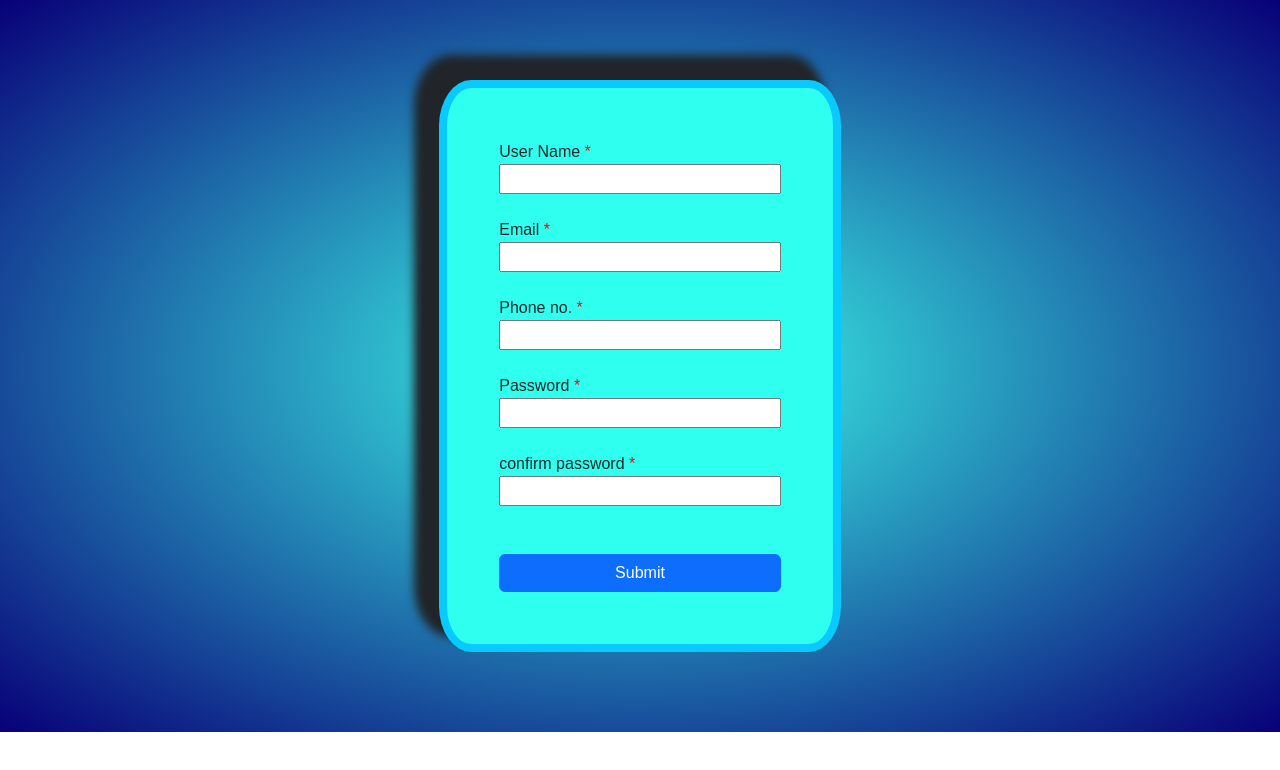
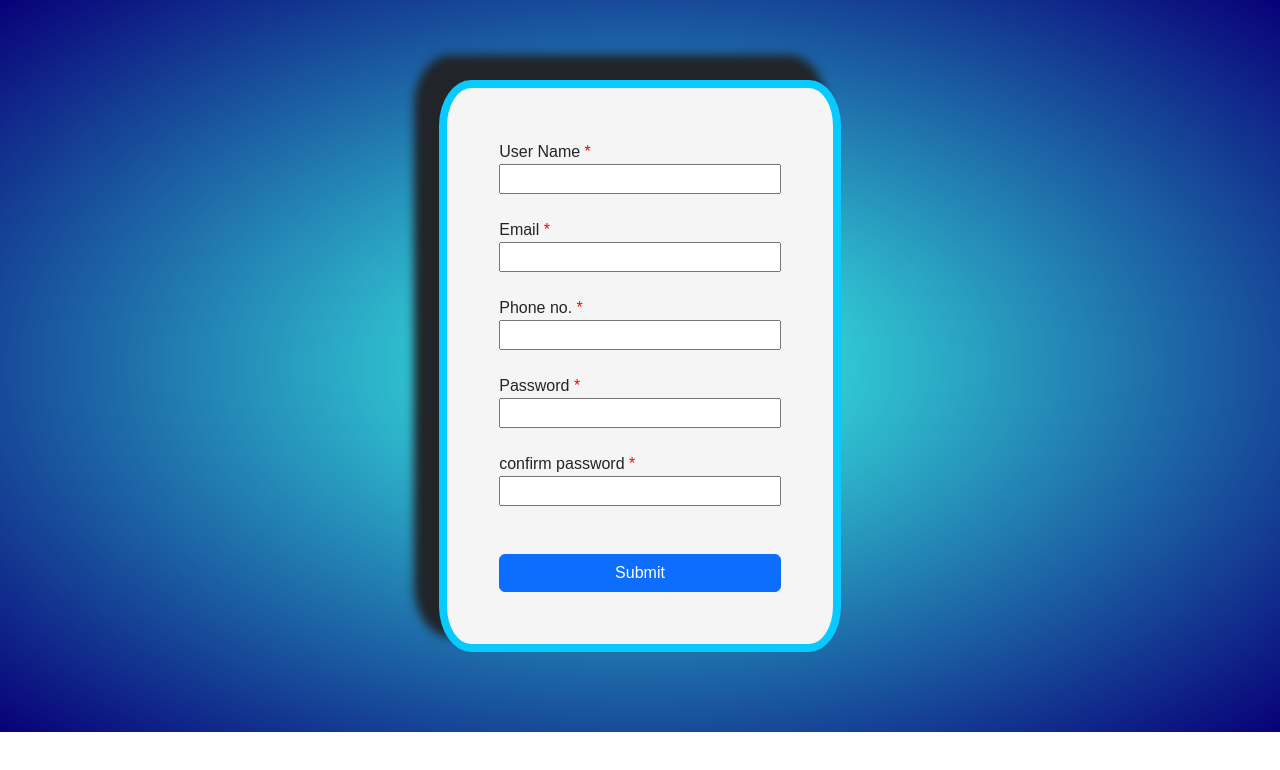
Before and after one commit to Sangamesh0007/forms, a plain HTML site: page index.html in a window 1280 px wide. Drawn offline with nearby package versions, Linux system fonts and the light colour scheme.

Commit message:
Update style.css

```diff
--- a/style.css
+++ b/style.css
@@ -13,7 +13,7 @@ body html{
     padding: 40px;
     border: 8px solid rgb(9, 202, 255);
     border-radius: 8%;
-    background-color: rgb(47, 255, 238);
+    background-color: whitesmoke;
     box-shadow: -20px -20px 10px 5px;
 }
 
```
